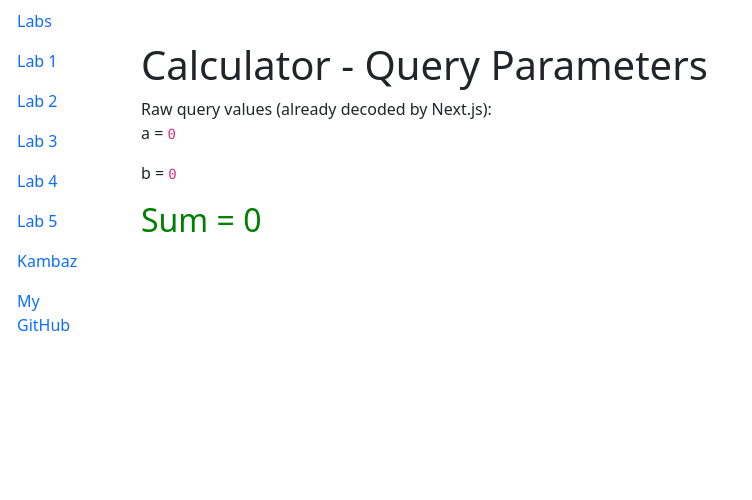
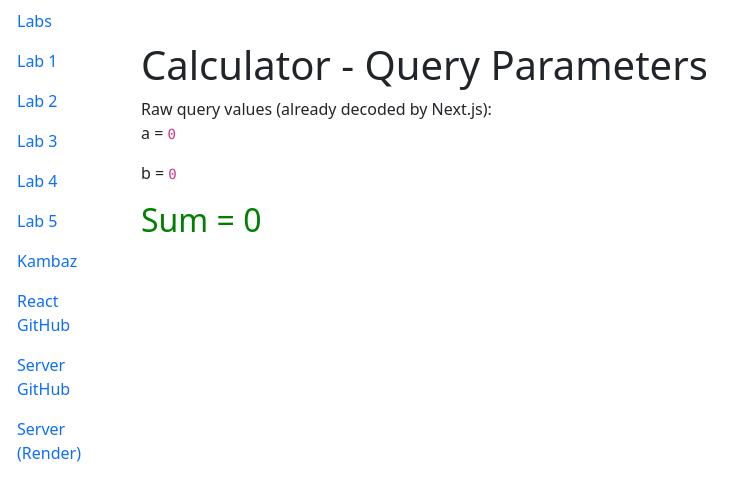
Before and after one commit to HenryCaldwell/kambaz-next-js, a Next.js app: page /labs/lab4/url-encoding/query-params in a window 1280 px wide. Shown: the top 500 px of the page, without its empty margins (0-752 px from the left). Built offline with nearby package versions, Linux system fonts and the light colour scheme.

Commit message:
Add links to TOC

```diff
--- a/app/labs/TOC.tsx
+++ b/app/labs/TOC.tsx
@@ -69,8 +69,27 @@
         </NavLink>
       </NavItem>
       <NavItem>
-        <NavLink href="https://github.com/HenryCaldwell/kambaz-next-js">
-          My GitHub
+        <NavLink
+          href="https://github.com/HenryCaldwell/kambaz-next-js"
+          target="_blank"
+        >
+          React GitHub
+        </NavLink>
+      </NavItem>
+      <NavItem>
+        <NavLink
+          href="https://github.com/HenryCaldwell/kambaz-node-server-app"
+          target="_blank"
+        >
+          Server GitHub
+        </NavLink>
+      </NavItem>
+      <NavItem>
+        <NavLink
+          href="https://kambaz-node-server-app-a5uo.onrender.com"
+          target="_blank"
+        >
+          Server (Render)
         </NavLink>
       </NavItem>
     </Nav>
```
